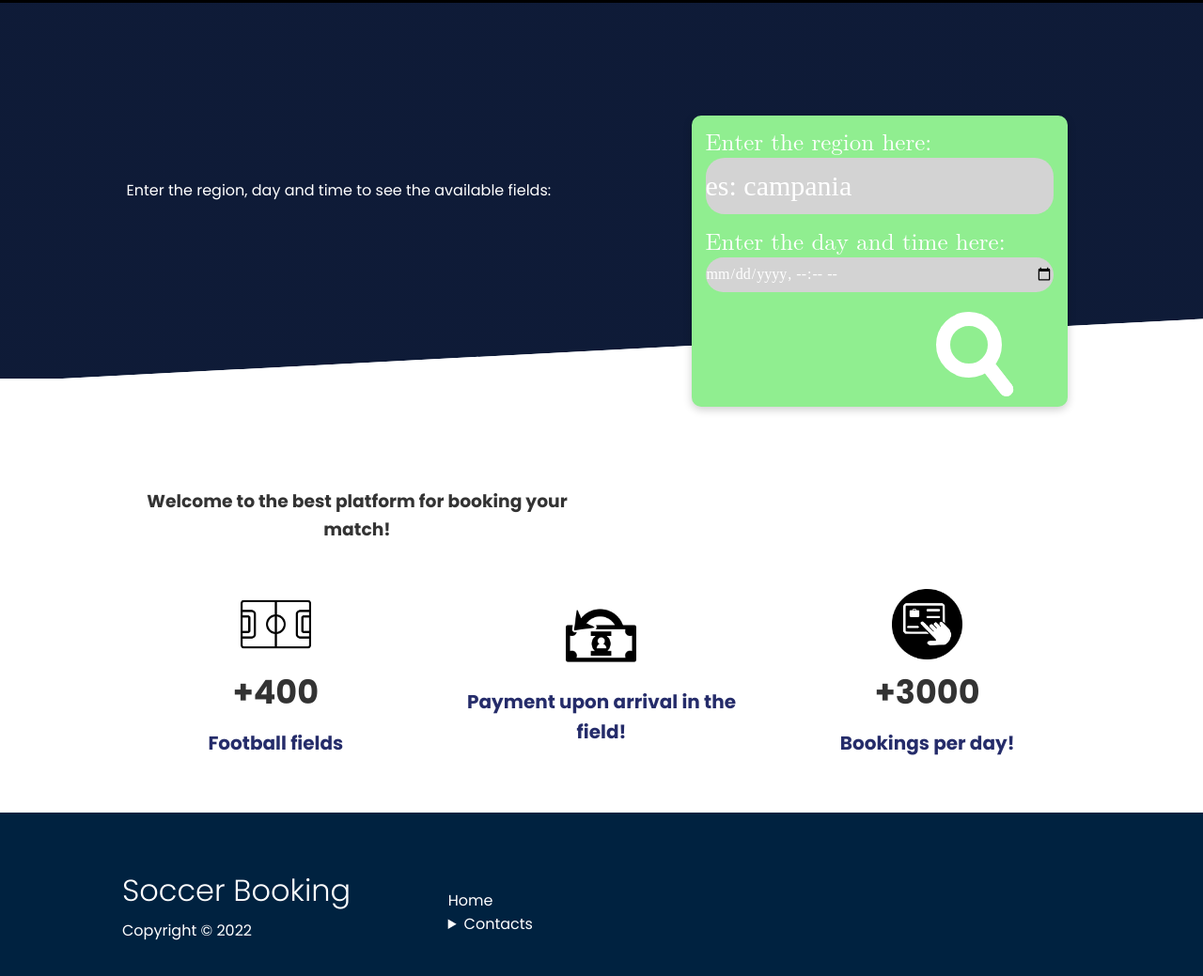
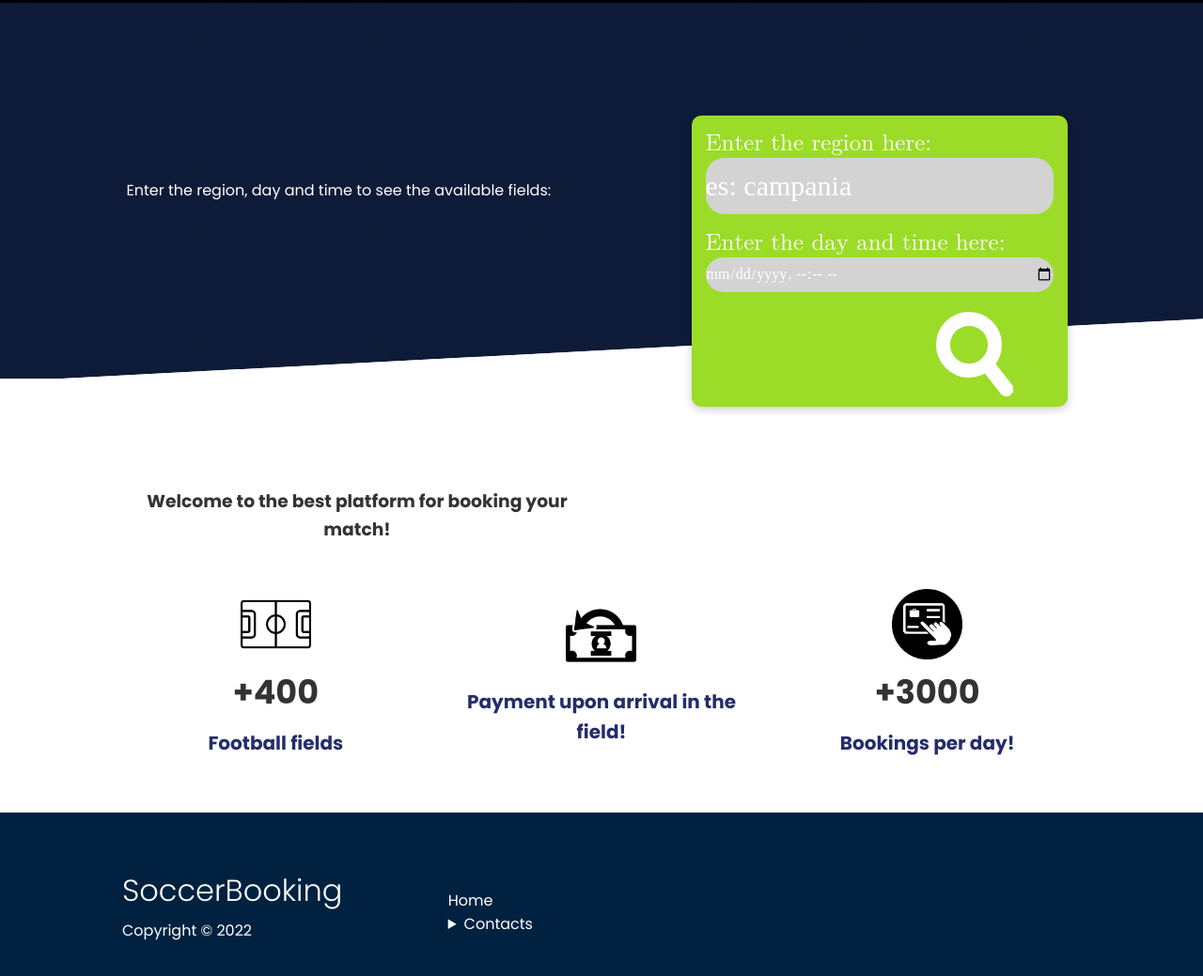
Before and after one commit to biagiodeblasio/techweb-soccerbooking, a website: page techweb-project/public/homelogged.html in a window 1280 px wide. Shown: the part 67-1106 px from the top of the page at 94% size. Drawn offline with nearby package versions, Linux system fonts and the light colour scheme.

Commit message:
cambiato colore card
jammne

```diff
--- a/techweb-project/public/css/formutility.css
+++ b/techweb-project/public/css/formutility.css
@@ -6,7 +6,7 @@
   }
 
   .card {
-    background-color:lightgreen;
+    background-color: #9bdc28;
     color: #333;
     border-radius: 10px;
     box-shadow: 0 3px 10px rgba(0, 0, 0, 0.2);
--- a/techweb-project/public/homelogged.html
+++ b/techweb-project/public/homelogged.html
@@ -138,7 +138,7 @@
                 <body>
 
                   </body>
-                <h1>Soccer Booking
+                <h1>SoccerBooking
                 </h1>
                 <p>Copyright &copy; 2022</p>
             </div>
```
Also changed, not shown: techweb-project/public/index.html (+1 -1 lines), techweb-project/public/invalidemail.html (+1 -1 lines), techweb-project/public/invalidpassword.html (+1 -1 lines), techweb-project/public/invaliduser.html (+1 -1 lines), techweb-project/public/logged.html (+1 -1 lines), techweb-project/public/profile.html (+1 -1 lines), techweb-project/public/singin.html (+2 -2 lines), 1 other file.
